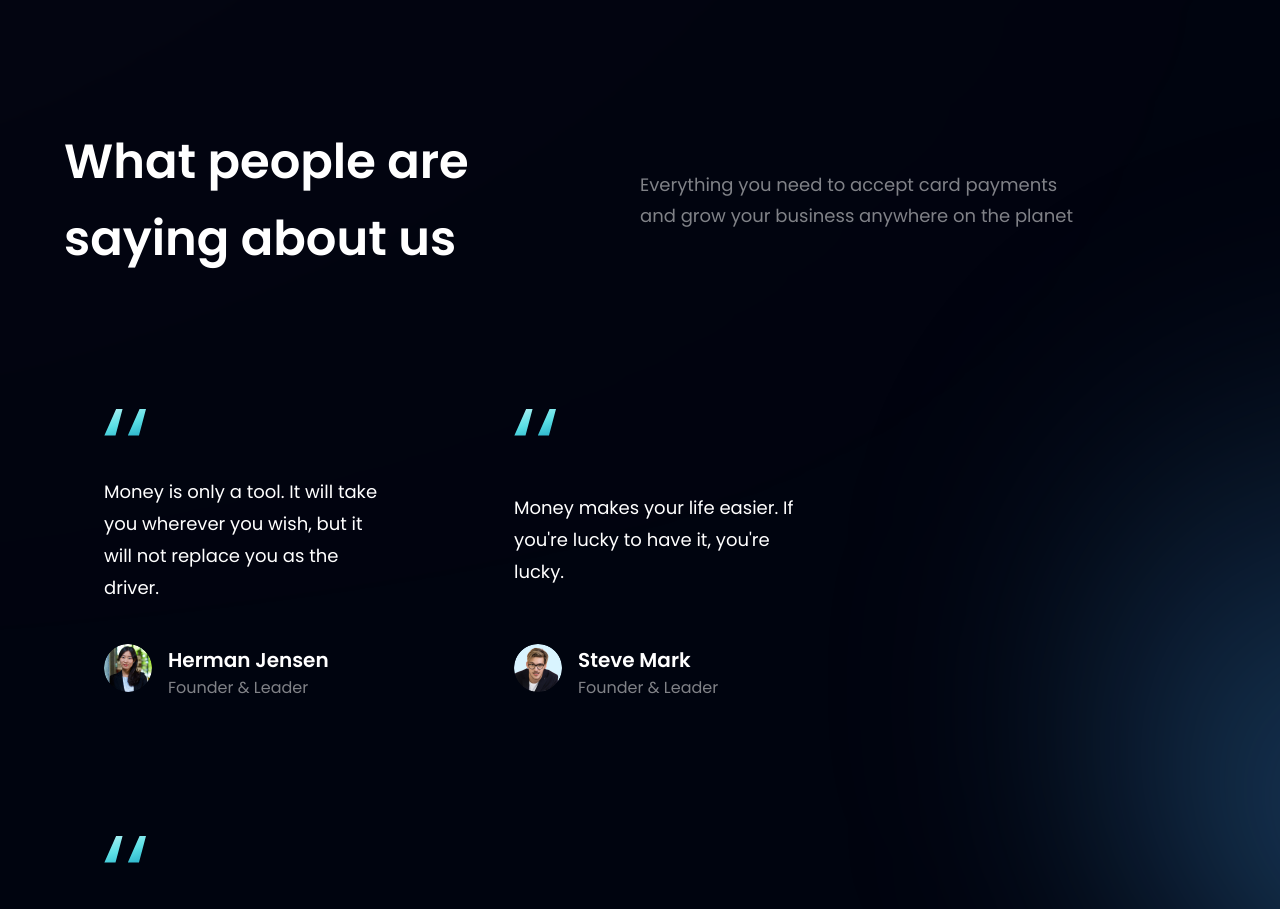
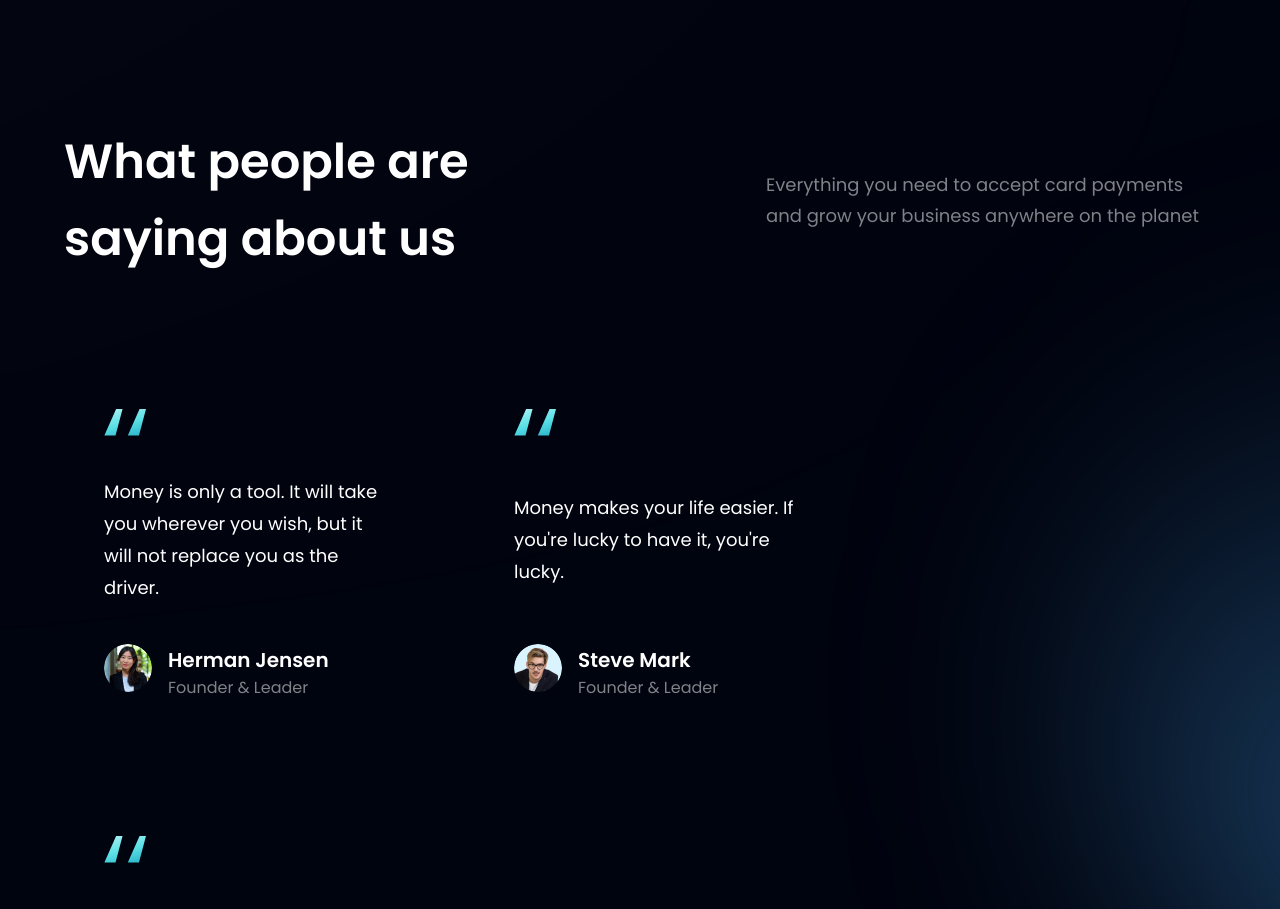
Before and after one commit to Michael3468/bank-modern, a React (Vite) app: page / in a window 1280 px wide. Shown: the part 2680-3589 px from the top of the page. Built offline with nearby package versions, Linux system fonts and the light colour scheme.

Commit message:
refactor(testimonials): add max-width and remove needless div

```diff
--- a/src/components/Testimonials.tsx
+++ b/src/components/Testimonials.tsx
@@ -7,12 +7,10 @@ const Testimonials = () => (
     <div className="absolute z-[0] w-[60%] h-[60%] -right-[50%] rounded-full blue__gradient" />
 
     <div className="w-full flex justify-between items-center md:flex-row flex-col sm:mb-16 mb-6 relative z-[1]">
-      <h1 className={styles.heading2}>What people are saying about us</h1>
-      <div className="w-full md:mt-0 mt-6">
-        <p className={`${styles.paragraph} text-left max-w-[450px]`}>
-          Everything you need to accept card payments and grow your business anywhere on the planet
-        </p>
-      </div>
+      <h1 className={`${styles.heading2} max-w-[410px]`}>What people are saying about us</h1>
+      <p className={`${styles.paragraph} max-w-[450px]`}>
+        Everything you need to accept card payments and grow your business anywhere on the planet
+      </p>
     </div>
 
     <div className="flex flex-wrap sm:justify-start justify-center w-full feedback-container relative z-[1]">
```
